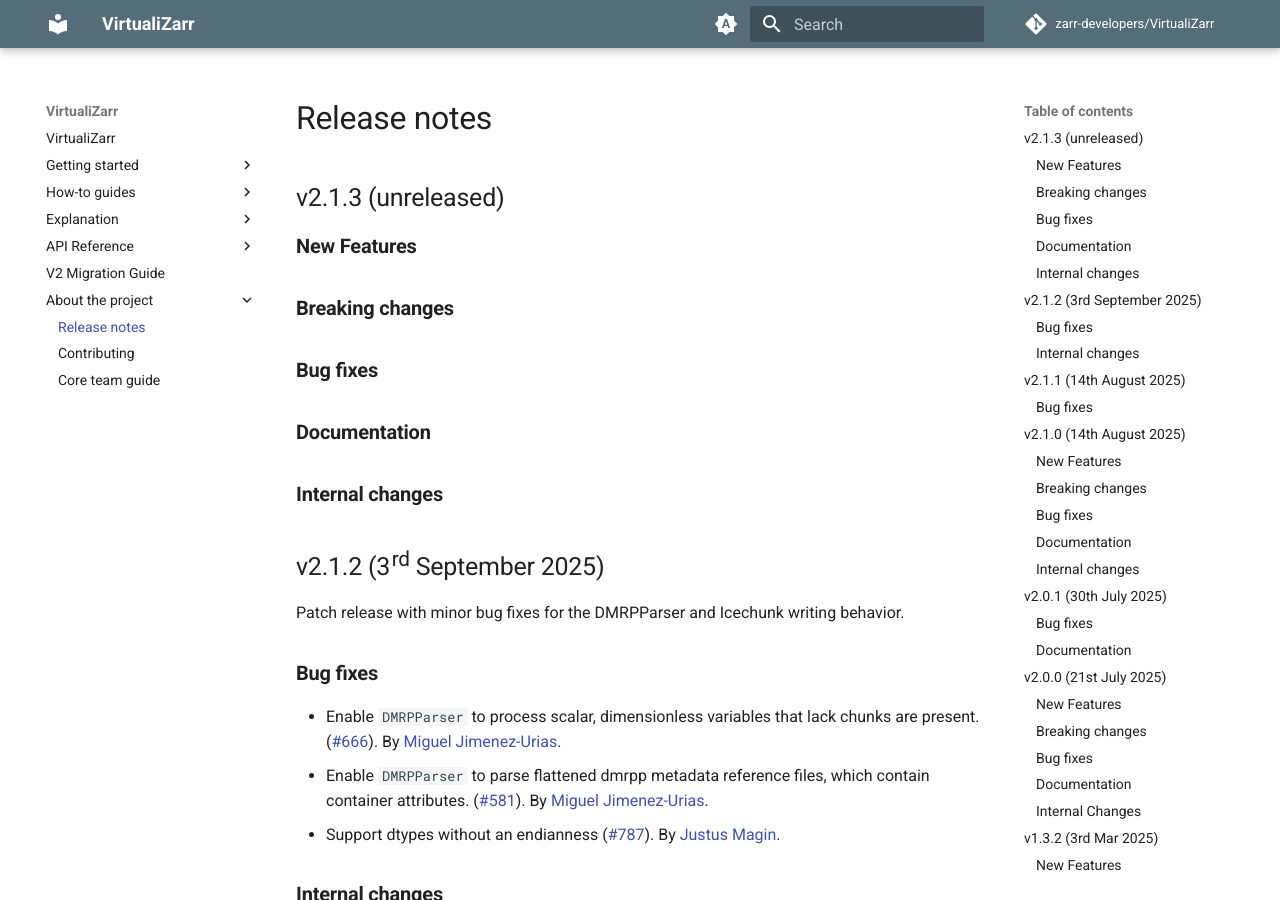
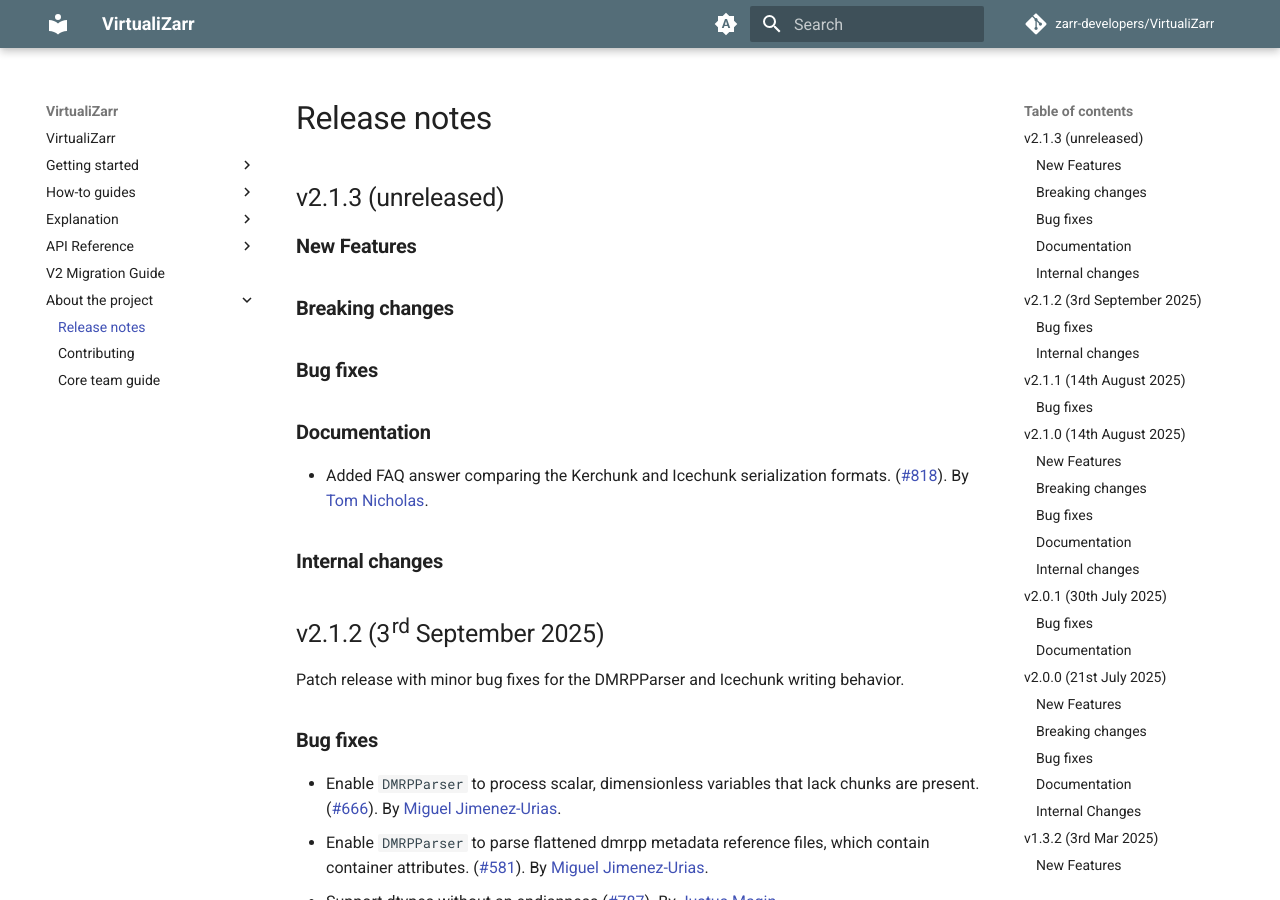
Before and after one commit to zarr-developers/VirtualiZarr, an MkDocs documentation site: the page built from docs/releases.md, in a window 1280 px wide and 900 px high. Built offline with MkDocs 1.6.1 and Material for MkDocs 9.7.7, drawn with Linux system fonts in a browser that asks for light colours; comment, search, counter and statistics services are not loaded; the version menu is left out.

Commit message:
update release notes

```diff
--- a/docs/releases.md
+++ b/docs/releases.md
@@ -9,6 +9,9 @@
 ### Bug fixes
 
 ### Documentation
+
+- Added FAQ answer comparing the Kerchunk and Icechunk serialization formats. ([#818](https://github.com/zarr-developers/VirtualiZarr/pull/818)).
+  By [Tom Nicholas](https://github.com/TomNicholas).
 
 ### Internal changes
 
```
